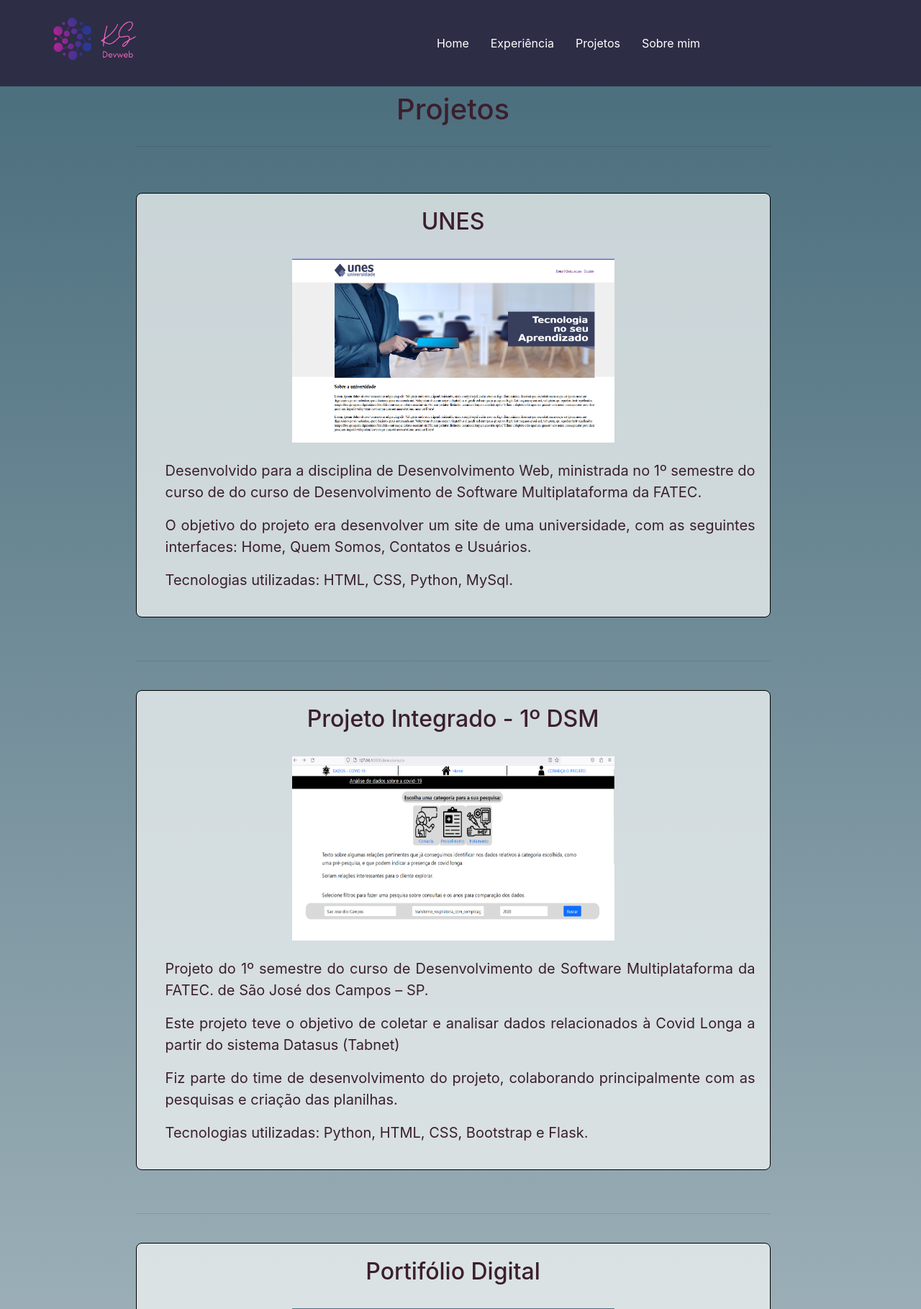
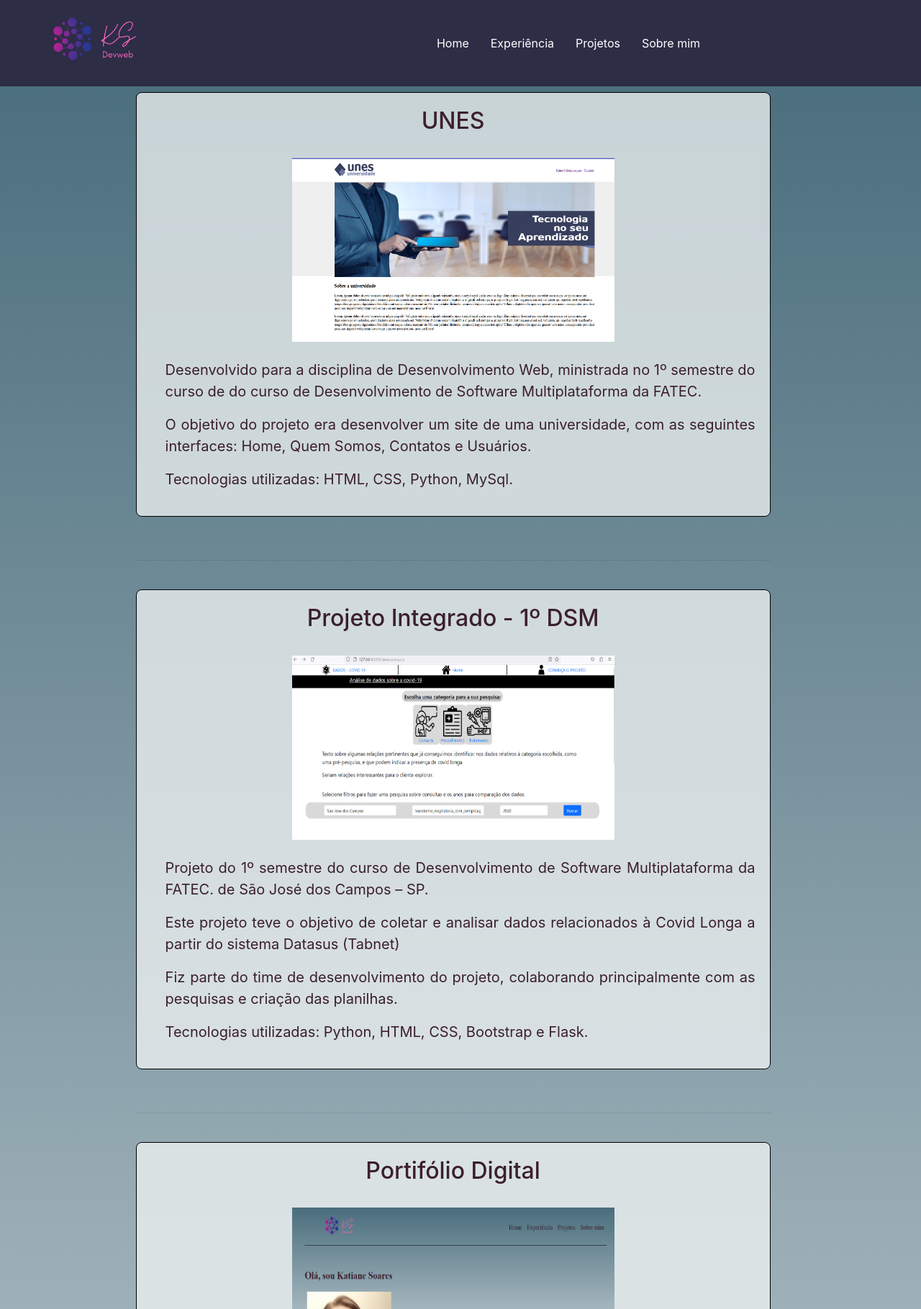
Before and after one commit to Katianefatec/Portfolio, a Flask app: page /projetos in a window 1280 px wide. Shown: the top 1819 px of the page at 72% size. Run offline with Flask 2, Linux system fonts and the light colour scheme; some libraries are stand-ins or nearby versions; some web fonts are replaced.

Commit message:
alterei a página projetos

```diff
--- a/Src/templates/projetos.html
+++ b/Src/templates/projetos.html
@@ -2,11 +2,6 @@
 {% block conteudo %}
 <div class="container">
 
-    <h1>Projetos</h1>
-
-    <hr>
-    <br>
-    <br>
     <div class="projeto2">
       <div>
       <h2 class="projeto-title"> UNES</h2>
```
